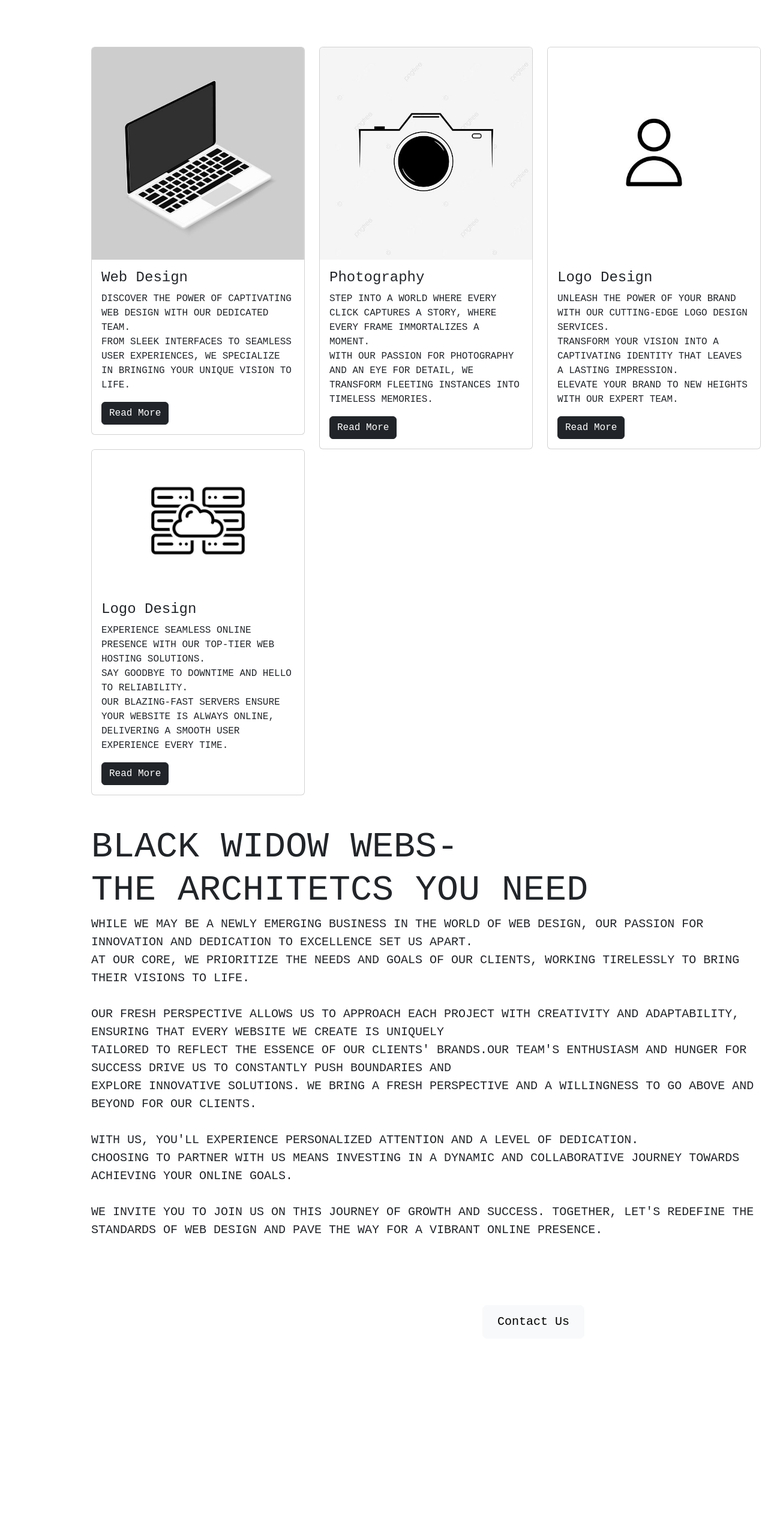
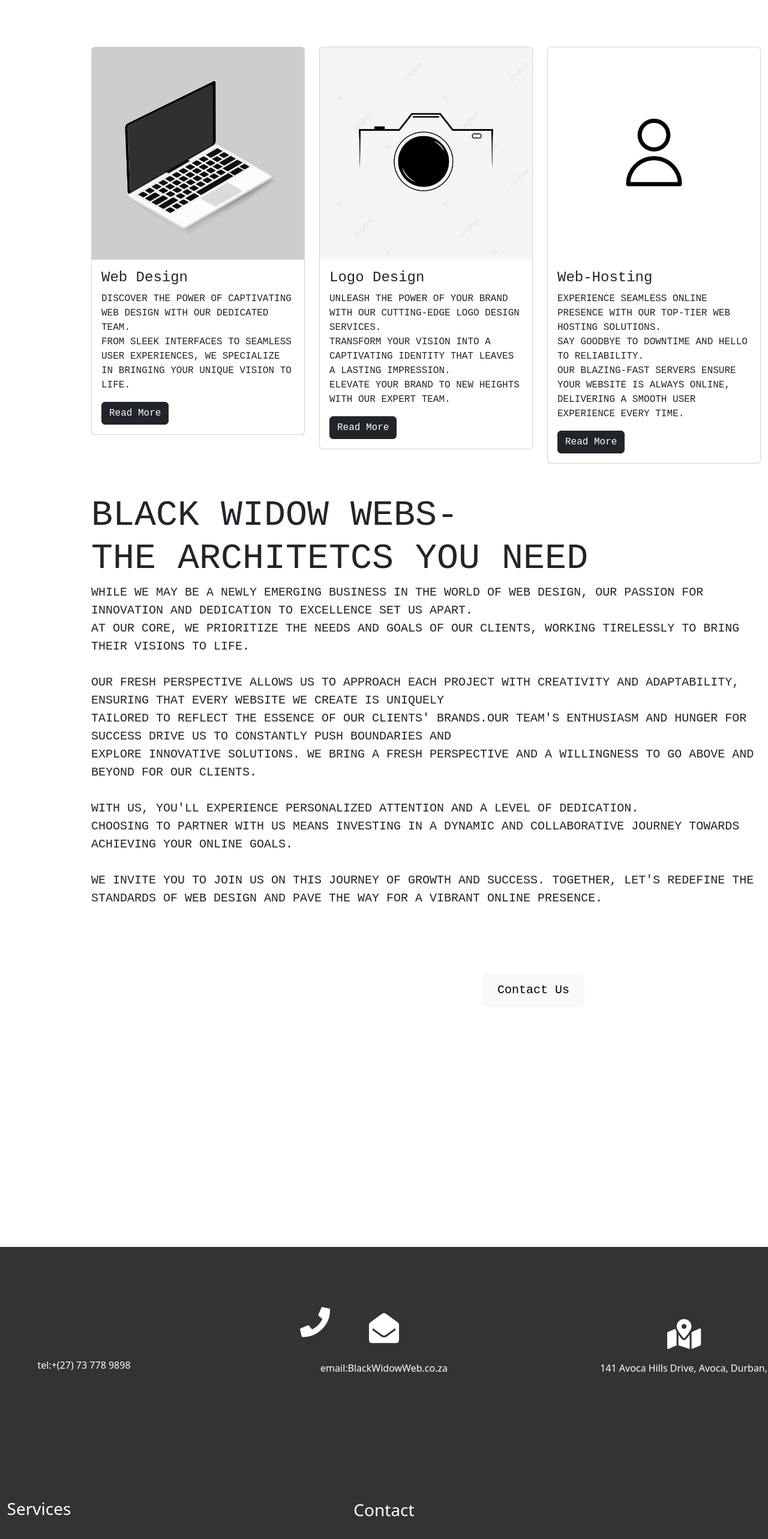
Before and after one commit to AndileKwaziMsomi/blackwidow, an Angular app: page / in a window 1280 px wide. Shown: the part 6771-9337 px from the top of the page at 60% size. Built offline with nearby package versions, Linux system fonts and the light colour scheme.

Commit message:
footer 80% complete

```diff
--- a/src/app/about/about.component.html
+++ /dev/null
@@ -1,2 +0,0 @@
-<p>about works!</p>
-<router-outlet></router-outlet>
--- a/src/app/app.module.ts
+++ b/src/app/app.module.ts
@@ -7,11 +7,11 @@
 import { BodyComponent } from './body/body.component';
 import { FooterComponent } from './footer/footer.component';
 import { BackgroundComponent } from './background/background.component';
-import { AboutComponent } from './about/about.component';
+
 import{RouterModule, Routes} from '@angular/router';
 const appRoutes: Routes=[
 
-  {path:'about',component:AboutComponent}
+
 ];
 
 @NgModule({
@@ -21,7 +21,7 @@
     BodyComponent,
     FooterComponent,
     BackgroundComponent,
-    AboutComponent
+
   ],
   imports: [
     BrowserModule,
--- a/src/app/body/body.component.html
+++ b/src/app/body/body.component.html
@@ -55,17 +55,6 @@
         <div class="card">
           <img src="../assets/photo.jpeg" class="card-img-top" alt="Web Design">
           <div class="card-body">
-            <h4 class="card-title">Photography</h4>
-            <p class="card-text">Step into a world where every click captures a story, where every frame immortalizes a moment.<br>
-              With our passion for photography and an eye for detail, we transform fleeting instances into timeless memories. </p>
-            <a href="#" class="btn btn-dark">Read More</a>
-          </div>
-        </div>
-      </div>
-      <div class="col-md-4">
-        <div class="card">
-          <img src="../assets/pht.jpeg" class="card-img-top" alt="Web Design">
-          <div class="card-body">
             <h4 class="card-title">Logo Design</h4>
             <p class="card-text">Unleash the power of your brand with our cutting-edge logo design services.<br>
               Transform your vision into a captivating identity that leaves a lasting impression.<br>
@@ -76,9 +65,9 @@
       </div>
       <div class="col-md-4">
         <div class="card">
-          <img src="../assets/web hosting.jpeg" class="card-img-top" alt="Web Design">
+          <img src="../assets/pht.jpeg" class="card-img-top" alt="Web Design">
           <div class="card-body">
-            <h4 class="card-title">Logo Design</h4>
+            <h4 class="card-title">Web-Hosting</h4>
             <p class="card-text">Experience seamless online presence with our top-tier web hosting solutions.<br>
               Say goodbye to downtime and hello to reliability. <br>
               Our blazing-fast servers ensure your website is always online, delivering a smooth user experience every time.</p>
@@ -86,6 +75,7 @@
           </div>
         </div>
       </div>
+
 
       <div class="website-body">
         <h1 class="parabody">
--- a/src/app/footer/footer.component.css
+++ b/src/app/footer/footer.component.css
@@ -10,30 +10,54 @@
   .icons{
     font-size: 5px;
     position:absolute;
-    bottom :330px;
+    top :100px;
     left:500px;
   }
   .number{
     position: relative;
     right:500px;
-    top:100px;
+    bottom:15px;
   }
  .icon-2{
     position: relative;
-    bottom:10px;
+    bottom:130px;
  }
  .email{
     position: relative;
-    bottom:1px;
+    bottom:100px;
  }
  .icon-3{
     position: relative;
-    bottom:30px;
     left:500px;
-    bottom:100px;
+    bottom:210px;
  }
  .location{
     position: relative;
     left:520px;
-    bottom:80px;
+    bottom:190px;
  }
+ .services{
+   list-style-type: none;
+   position: relative;
+   right:600px;
+
+ }
+ .htg{
+   position: relative;
+   right:575px;
+   margin-bottom: 80px;
+ }
+ ul li{
+   margin-bottom: 15px;
+ }
+ .ctc{
+   position: relative;
+   bottom:150px;
+ }
+ .contact-word{
+   position: relative;
+   bottom:230px;
+ }
+ ul li{
+   list-style: none;
+ }
--- a/src/app/footer/footer.component.html
+++ b/src/app/footer/footer.component.html
@@ -19,4 +19,26 @@
           <p> 141 Avoca Hills Drive, Avoca, Durban, 4001</p>
         </div>
 
+        <div class="wording">
+            <h3 class="htg"> Services</h3>
+            <ul class="services">
+              <li>Web Design</li>
+              <li>Web-Hosting</li>
+              <li>Logo Design</li>
+            </ul>
+
+            <div class="contact">
+              <h3 class="contact-word">Contact</h3>
+              <ul class="ctc">
+                <li>Email: BlackWidowWeb.co.za</li>
+                <li>Instagram</li>
+                <li>Twitter</li>
+                <li>Contact: 078 778 3458</li>
+              </ul>
+            </div>
+
+
+
+        </div>
+
   </footer>
--- a/src/app/header/header.component.html
+++ b/src/app/header/header.component.html
@@ -19,14 +19,13 @@
           <div class="dropdown-content">
             <a href="#">WEBSITE DESIGN</a>
             <a href="#">WEBSITE HOSTING</a>
-            <a href="#">Photography</a>
             <a href="#"> Logo Design</a>
           </div>
         </li>
         <li><a href="#">CONTACT</a></li>
       </ul>
     </nav>
-    <router-outlet></router-outlet>
+
     <div class="text-box">
 
       <h1>BW<sup>2</sup></h1>
```
Also changed, not shown: src/app/about/about.component.ts (deleted, +0 -10 lines), src/app/about/about.component.css (deleted), 1 other file (tests, documents, lock files or other folders).
